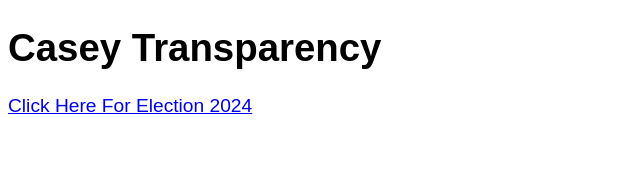
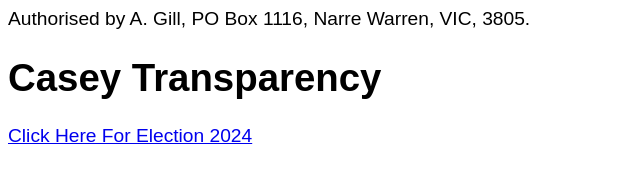
Before and after one commit to casey-transparency/casey-transparency.github.io, a plain HTML site: page index.html in a window 1280 px wide. Shown: the whole page, without its empty margins (0-640 px from the left). Drawn offline with Linux system fonts and the light colour scheme.

Commit message:
Update index.html

```diff
--- a/index.html
+++ b/index.html
@@ -12,9 +12,13 @@
 
   <body>
 
+    <header>Authorised by A. Gill, PO Box 1116, Narre Warren, VIC, 3805.</header>
+
     <h1>Casey Transparency</h1>
 
     <a href="https://casey-transparency.github.io/election-2024/">Click Here For Election 2024</a><br><br>
 
+
+
   </body>
 </html>
```
